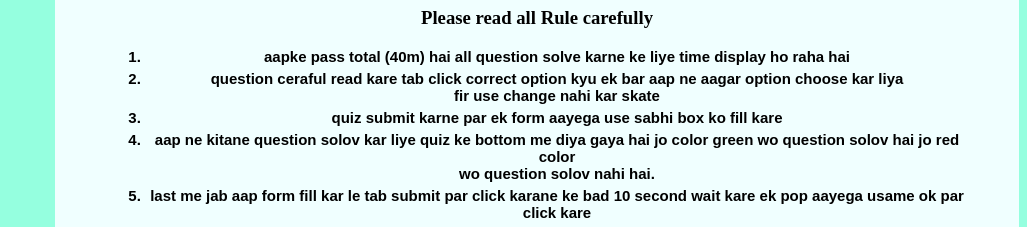
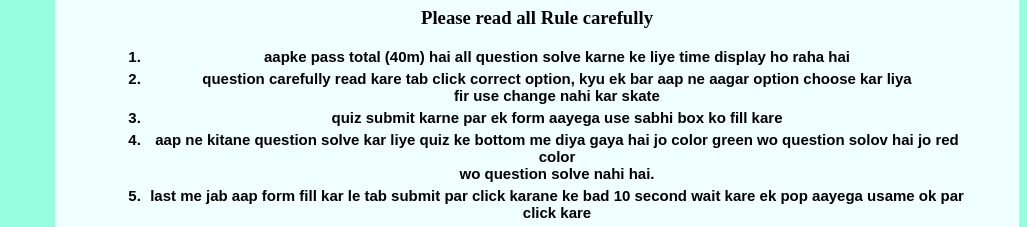
Before and after one commit to shivamaurya768/iot-quiz-chapter-2, a plain HTML site: page index.html in a window 1280 px wide. Both pictures are taken after a click on the button "LOGIN". Shown: the part 321-548 px from the top of the page, without its empty margins (253-1280 px from the left). Drawn offline with Linux system fonts and the light colour scheme.

Commit message:
Update index.html

```diff
--- a/index.html
+++ b/index.html
@@ -83,12 +83,12 @@
       </center>
     <ol>
       <li>aapke pass total (40m) hai all question solve karne ke liye time display ho raha hai  </li>
-      <li> question ceraful read kare tab click correct option kyu ek bar aap ne aagar option choose kar liya <br>
+      <li> question carefully read kare tab click correct option, kyu ek bar aap ne aagar option choose kar liya <br>
       fir use change nahi kar skate
       </li>
       <li>quiz submit karne par ek form aayega use sabhi box ko fill kare</li>
-      <li>aap ne kitane question solov kar liye quiz ke bottom me diya gaya hai jo color green wo question solov hai jo red color <br>
-      wo question solov nahi hai.
+      <li>aap ne kitane question solve kar liye quiz ke bottom me diya gaya hai jo color green wo question solov hai jo red color <br>
+      wo question solve nahi hai.
       </li>
       <li>last me jab aap form fill kar le tab submit par click karane ke bad 10 second wait kare ek pop aayega usame ok par click kare</li>
       <li>aagar aap ne sabhi Rule sahi se read kar liye ho tab check box par click </li>
```
